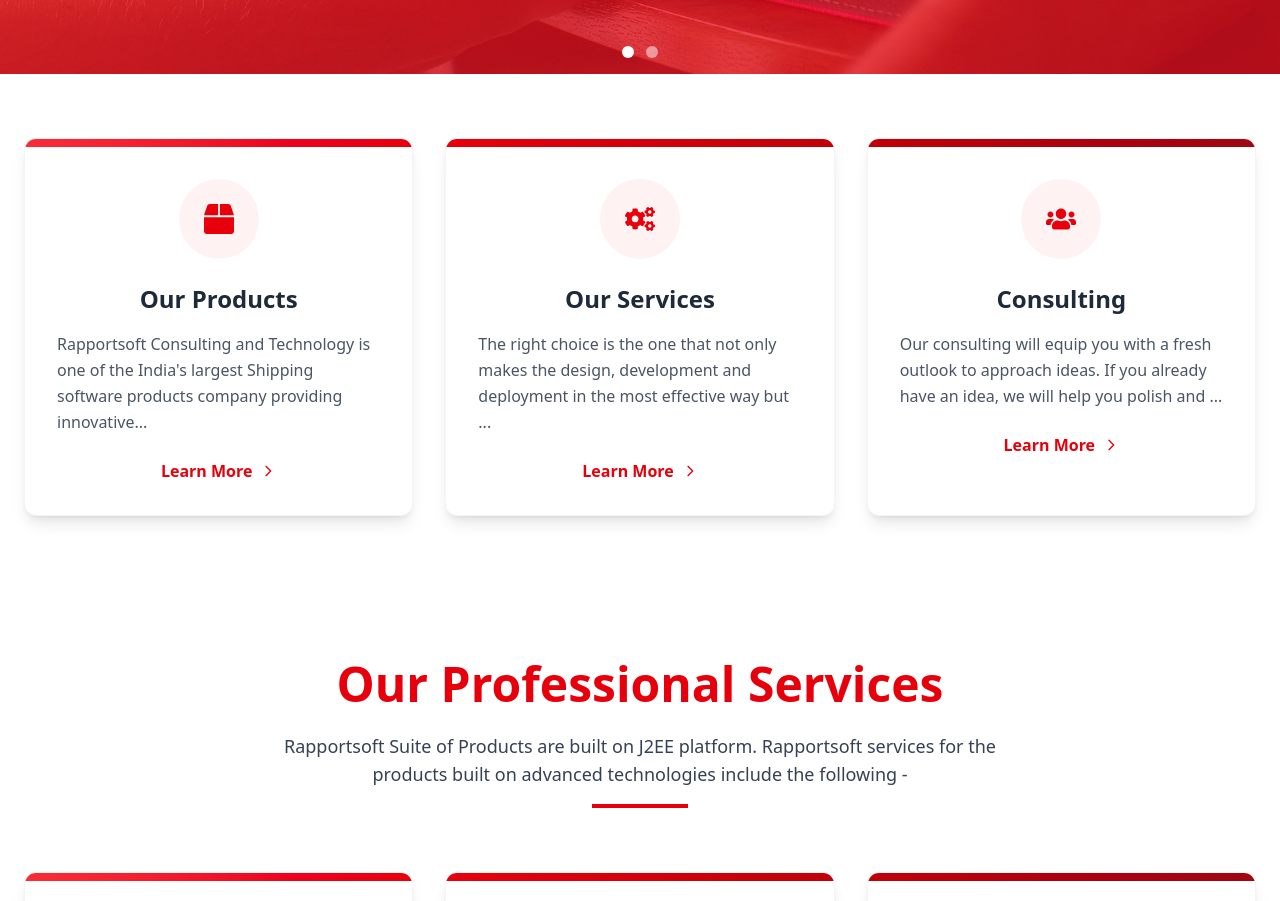
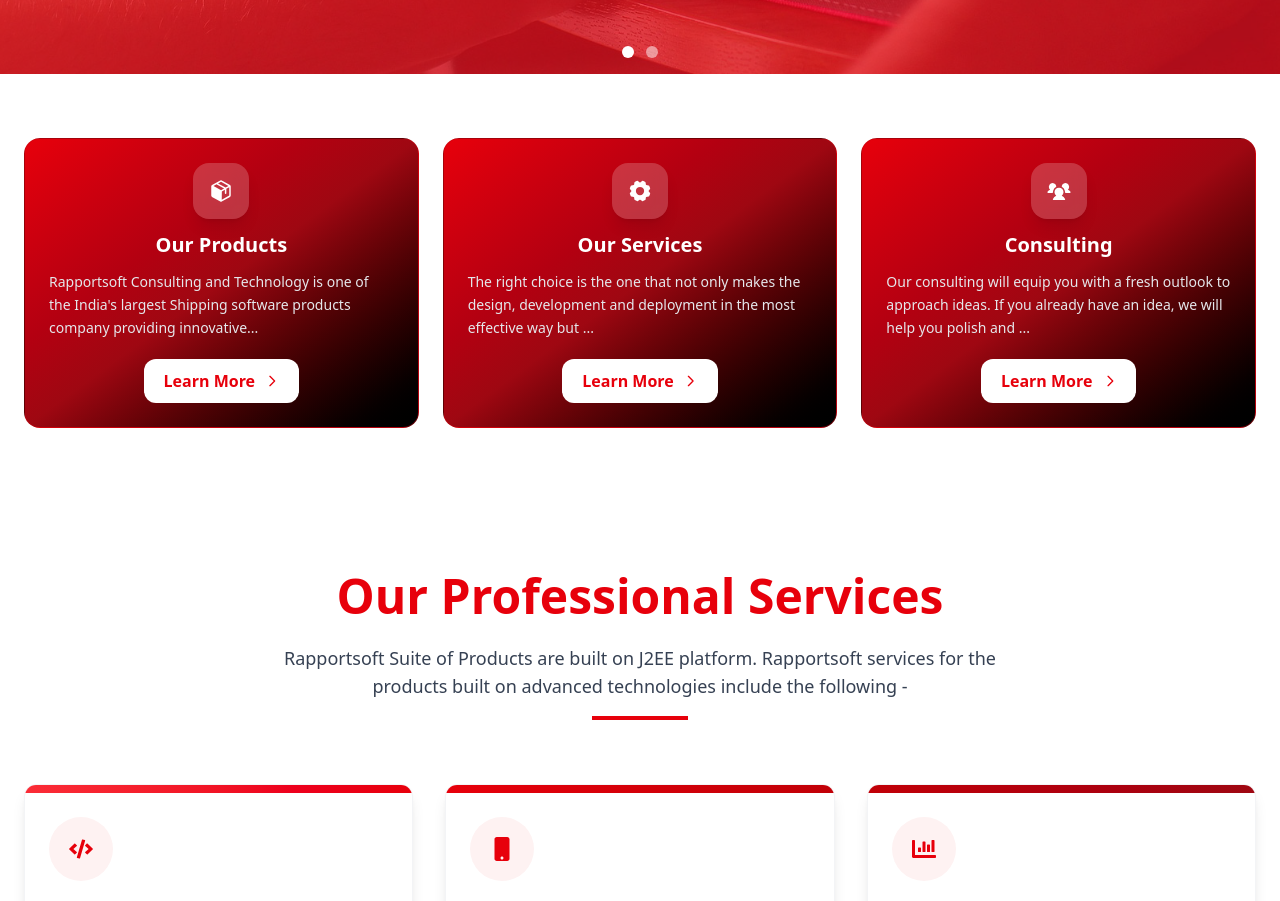
Before and after one commit to Tejaspatil4252/html5, a React (Vite) app: page / in a window 1280 px wide. Shown: the part 1640-2541 px from the top of the page. Built offline with nearby package versions, Linux system fonts and the light colour scheme.

Commit message:
changed card component design

```diff
--- a/package.json
+++ b/package.json
@@ -14,6 +14,7 @@
     "aos": "^2.3.4",
     "framer-motion": "^12.23.22",
     "owl.carousel": "^2.3.4",
+    "phosphor-react": "^1.4.1",
     "react": "^19.1.1",
     "react-dom": "^19.1.1",
     "react-icons": "^5.5.0",
--- a/src/components/sections/HomeSection2Cards.jsx
+++ b/src/components/sections/HomeSection2Cards.jsx
@@ -1,81 +1,207 @@
-// src/components/home/HomeSection2Cards.jsx
 import React from 'react';
 import { motion } from 'framer-motion';
-import { FaBox, FaCogs, FaUsers } from 'react-icons/fa';
+import { Package, Gear, UsersThree } from 'phosphor-react';
 
 const HomeSection2Cards = () => {
   const cards = [
     {
-      icon: FaBox,
+      icon: Package,
       title: "Our Products",
       description: "Rapportsoft Consulting and Technology is one of the India's largest Shipping software products company providing innovative...",
       link: "/products",
-      color: "from-red-500 to-red-600"
     },
     {
-      icon: FaCogs,
+      icon: Gear,
       title: "Our Services",
       description: "The right choice is the one that not only makes the design, development and deployment in the most effective way but ...",
       link: "/services",
-      color: "from-red-600 to-red-700"
     },
     {
-      icon: FaUsers,
+      icon: UsersThree,
       title: "Consulting",
       description: "Our consulting will equip you with a fresh outlook to approach ideas. If you already have an idea, we will help you polish and ...",
       link: "/consulting",
-      color: "from-red-700 to-red-800"
     }
   ];
+
+  const containerVariants = {
+    hidden: { opacity: 0 },
+    visible: {
+      opacity: 1,
+      transition: {
+        staggerChildren: 0.2
+      }
+    }
+  };
+
+  const cardVariants = {
+    hidden: {
+      opacity: 0,
+      y: 50,
+      scale: 0.8
+    },
+    visible: {
+      opacity: 1,
+      y: 0,
+      scale: 1,
+      transition: {
+        type: "spring",
+        stiffness: 100,
+        damping: 15
+      }
+    }
+  };
 
   return (
     <section className="bg-white py-16 -mt-4 relative z-20">
       <div className="container mx-auto px-6">
-        <div className="grid grid-cols-1 md:grid-cols-3 gap-8">
+        <motion.div
+          className="grid grid-cols-1 md:grid-cols-3 gap-6"
+          variants={containerVariants}
+          initial="hidden"
+          whileInView="visible"
+          viewport={{ once: true }}
+        >
           {cards.map((card, index) => (
             <motion.div
               key={card.title}
-              className="bg-white rounded-xl shadow-lg hover:shadow-xl transition-all duration-300 border border-gray-100 overflow-hidden group"
-              initial={{ opacity: 0, y: 30 }}
-              whileInView={{ opacity: 1, y: 0 }}
-              transition={{ duration: 0.6, delay: index * 0.1 }}
-              whileHover={{ y: -5 }}
+              className="group relative"
+              variants={cardVariants}
+              onMouseEnter={(e) => {
+                e.currentTarget.style.zIndex = '10';
+              }}
+              onMouseLeave={(e) => {
+                e.currentTarget.style.zIndex = '1';
+              }}
             >
-              {/* Gradient Header */}
-              <div className={`bg-gradient-to-r ${card.color} h-2 w-full`}></div>
+              <motion.div
+                className="relative bg-gradient-to-br from-red-600 via-red-800 to-black rounded-2xl p-6 h-full overflow-hidden border border-red-700/50"
+                whileHover={{
+                  y: -12,
+                  scale: 1.05,
+                  transition: {
+                    type: "spring",
+                    stiffness: 400,
+                    damping: 25
+                  }
+                }}
+              >
 
-              <div className="p-8 text-center">
-                {/* Icon */}
+                {/* Animated Gradient Overlay on Hover */}
                 <motion.div
-                  className="w-20 h-20 mx-auto mb-6 rounded-full bg-red-50 flex items-center justify-center group-hover:bg-red-100 transition-colors duration-300"
-                  whileHover={{ scale: 1.1, rotate: 5 }}
+                  className="absolute inset-0 bg-gradient-to-r from-red-500/20 via-transparent to-red-600/20 opacity-0"
+                  whileHover={{
+                    opacity: 1,
+                    x: ['-100%', '100%'],
+                    transition: {
+                      x: {
+                        duration: 1.5,
+                        repeat: Infinity,
+                        ease: "easeInOut"
+                      },
+                      opacity: { duration: 0.3 }
+                    }
+                  }}
+                />
+
+                <div className="relative z-10 text-center space-y-5">
+                  {/* Icon with Pop Animation */}
+                  <motion.div
+                    className="relative mx-auto mb-3"
+                    whileHover={{
+                      scale: 1.2,
+                      rotate: [0, -5, 5, 0],
+                      transition: { duration: 0.5 }
+                    }}
                   >
-                  <card.icon className="text-3xl text-red-600" />
+                    <motion.div
+                      className="w-14 h-14 mx-auto rounded-2xl bg-white/20 flex items-center justify-center shadow-lg backdrop-blur-sm"
+                      initial={{ scale: 0 }}
+                      animate={{ scale: 1 }}
+                      transition={{
+                        type: "spring",
+                        stiffness: 200,
+                        damping: 15,
+                        delay: index * 0.3
+                      }}
+                    >
+                      <card.icon className="text-2xl text-white" weight="fill" />
+                    </motion.div>
                   </motion.div>
 
-                {/* Content */}
-                <h3 className="text-2xl font-bold text-gray-800 mb-4">
+                  {/* Content with Staggered Animation */}
+                  <div className="space-y-3">
+                    <motion.h3
+                      className="text-xl font-bold text-white"
+                      initial={{ opacity: 0, y: 20 }}
+                      animate={{ opacity: 1, y: 0 }}
+                      transition={{ delay: index * 0.3 + 0.2 }}
+                    >
                       {card.title}
-                </h3>
-                <p className="text-gray-600 text-left mb-6 leading-relaxed">
+                    </motion.h3>
+
+                    <motion.p
+                      className="text-gray-200 text-sm leading-relaxed text-left"
+                      initial={{ opacity: 0, y: 20 }}
+                      animate={{ opacity: 1, y: 0 }}
+                      transition={{ delay: index * 0.3 + 0.4 }}
+                    >
                       {card.description}
-                </p>
+                    </motion.p>
+                  </div>
 
-                {/* Button */}
+                  {/* Button with Pop Animation */}
                   <motion.a
                     href={card.link}
-                  className="inline-flex items-center text-red-600 font-semibold hover:text-red-700 transition-colors duration-300"
-                  whileHover={{ x: 5 }}
+                    className="inline-flex items-center px-5 py-2.5 rounded-xl bg-white text-red-600 font-semibold hover:bg-gray-100 transition-all duration-300"
+                    initial={{ opacity: 0, scale: 0 }}
+                    animate={{ opacity: 1, scale: 1 }}
+                    transition={{
+                      type: "spring",
+                      stiffness: 200,
+                      damping: 15,
+                      delay: index * 0.3 + 0.6
+                    }}
+                    whileHover={{
+                      scale: 1.1,
+                      x: 5,
+                      transition: { type: "spring", stiffness: 400 }
+                    }}
                   >
-                  Learn More
-                  <svg className="w-4 h-4 ml-2" fill="none" stroke="currentColor" viewBox="0 0 24 24">
+                    <span>Learn More</span>
+
+                    <motion.svg
+                      className="w-4 h-4 ml-2"
+                      fill="none"
+                      stroke="currentColor"
+                      viewBox="0 0 24 24"
+                      animate={{ x: [0, 3, 0] }}
+                      transition={{ duration: 1.2, repeat: Infinity, delay: index * 0.3 + 0.8 }}
+                    >
                       <path strokeLinecap="round" strokeLinejoin="round" strokeWidth={2} d="M9 5l7 7-7 7" />
-                  </svg>
+                    </motion.svg>
                   </motion.a>
                 </div>
+
+                {/* Corner Accents on Hover */}
+                <motion.div
+                  className="absolute top-0 left-0 w-3 h-3 border-t-2 border-l-2 border-red-500 opacity-0"
+                  whileHover={{
+                    opacity: 1,
+                    transition: { duration: 0.3 }
+                  }}
+                />
+                <motion.div
+                  className="absolute bottom-0 right-0 w-3 h-3 border-b-2 border-r-2 border-red-500 opacity-0"
+                  whileHover={{
+                    opacity: 1,
+                    transition: { duration: 0.3 }
+                  }}
+                />
+              </motion.div>
             </motion.div>
           ))}
-        </div>
+        </motion.div>
       </div>
     </section>
   );
```
Also changed, not shown: 1 other file (tests, documents, lock files or other folders). Lines whose indentation alone changed are shown as unchanged.
